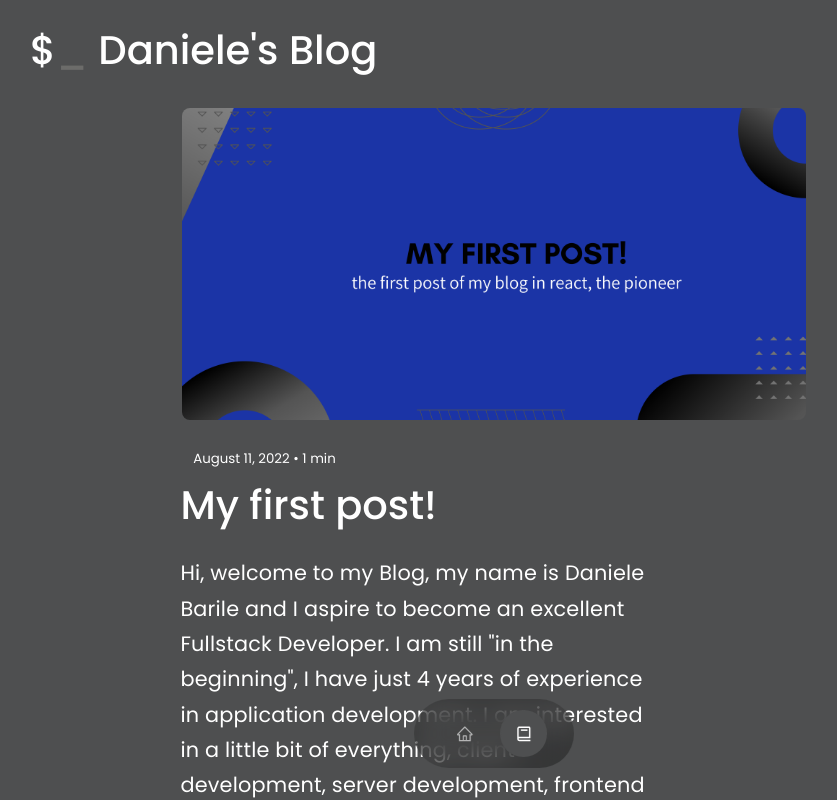
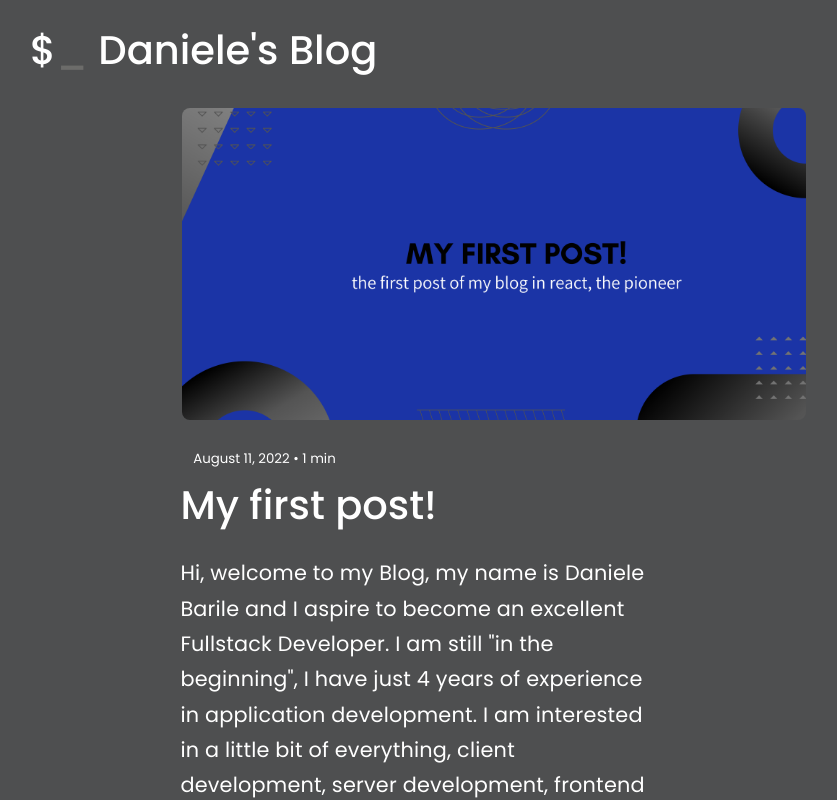
Before and after one commit to Ho3pLi/MyPlace, a React (Create React App) app: page /Blog/buymeanr6please in a window 1280 px wide. Shown: the top 800 px of the page, without its empty margins (146-983 px from the left). Built offline with nearby package versions, Linux system fonts and the light colour scheme.

Commit message:
NavGG removed in posts

```diff
--- a/src/App.jsx
+++ b/src/App.jsx
@@ -46,7 +46,6 @@ const App = () => {
             <Route path="/Blog/buymeanr6please" element={
               <>
                 <Post1/>
-                <NavG/>
               </>
             }/>
           </Routes>
```
